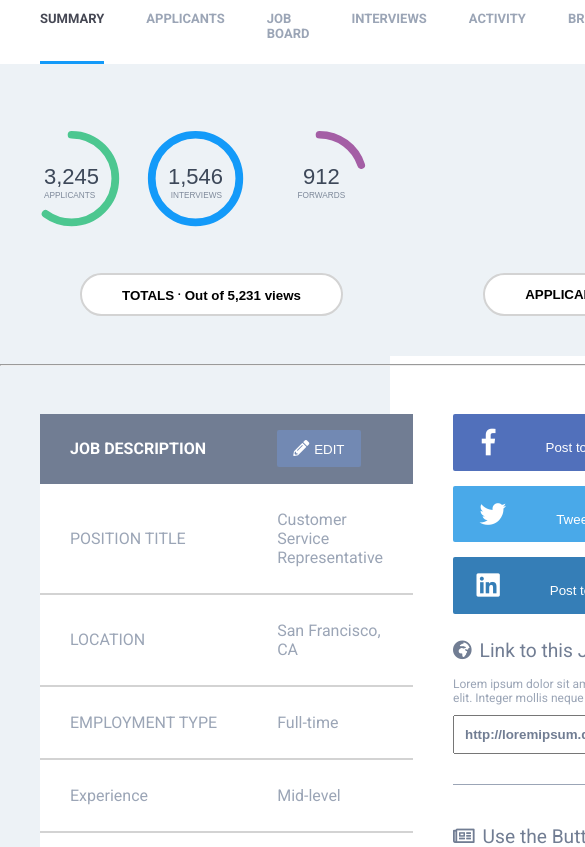
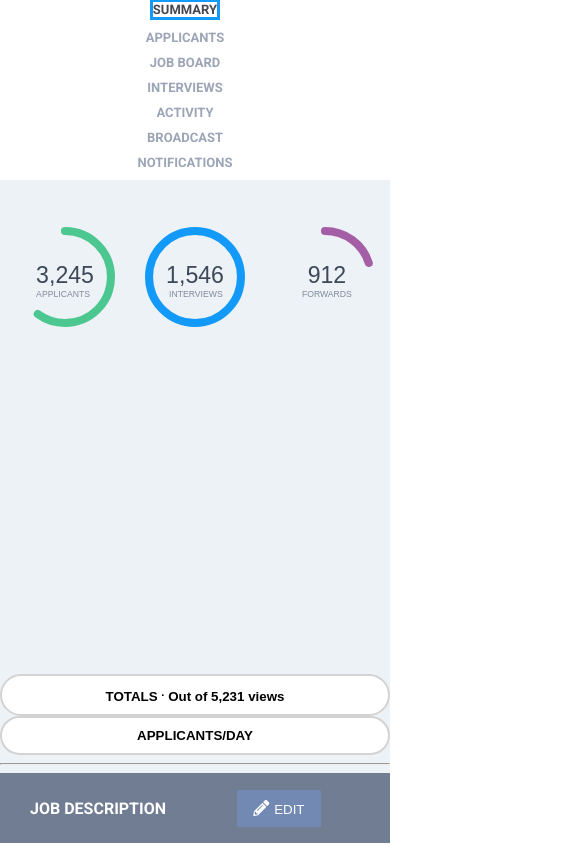
Before and after one commit to marcusp619/mp-comp-challenge-3, a website: page index.html in a window 390 px wide. Shown: the part 217-1064 px from the top of the page, 585 px wide, since content can reach past the window. Drawn offline with Linux system fonts and the light colour scheme.

Commit message:
Add media queries to all sections

```diff
--- a/index.html
+++ b/index.html
@@ -116,7 +116,7 @@
         </section>
         <hr>
         <section class="change__name">
-          <table>
+          <table class="table">
             <thead>
               <tr>
                 <th>JOB DESCRIPTION</th>
@@ -159,9 +159,11 @@
            </tbody>
          </table>
          <div class="social">
-           <button class="social__link social__link--facebook"><i class="fab fa-facebook-f icon--white"></i>Post to Facebook</button>
-           <button class="social__link social__link--twitter"><i class="fab fa-twitter icon--white"></i>Tweet this Job</button>
-           <button class="social__link social__link--linkedin"><i class="fab fa-linkedin icon--white"></i>Post to Linkedin</button>
+           <div class="social__buttons">
+             <button class="social__link social__link--facebook"><i class="fab fa-facebook-f icon--white"></i>Post to Facebook</button>
+             <button class="social__link social__link--twitter"><i class="fab fa-twitter icon--white"></i>Tweet this Job</button>
+             <button class="social__link social__link--linkedin"><i class="fab fa-linkedin icon--white"></i>Post to Linkedin</button>
+           </div>
            <div class="link__me">
              <h4 class="link__desc"><i class="fas fa-globe-africa"></i>Link to this Job</h4>
              <p>Lorem ipsum dolor sit amet, consectetur adipis cing elit. Integer mollis neque eget vestibpend.</p>
--- a/style.css
+++ b/style.css
@@ -423,7 +423,25 @@ thead {
   }
 }
 
-@media screen and (max-width: 895)
+@media screen and (max-width: 895px) {
+
+  .change__name {
+    display: grid;
+    grid-template-columns: 1fr 1fr 1fr 1fr;
+    grid-template-areas: "tables tables tables tables"
+                         ". link link .";
+  }
+
+  .social {
+    grid-area: link;
+    padding-top: 15px;
+  }
+
+  .table {
+    grid-area: tables;
+  }
+
+}
 
 @media screen and (max-width: 795px) {
   .data {
@@ -438,3 +456,69 @@ thead {
     margin-right: 20px;
   }
 }
+
+@media screen and (max-width: 695px ) {
+  .job {
+    display: grid;
+    grid-template-columns: 1fr;
+    grid-template-rows: 1fr 1fr;
+    justify-items: center;
+  }
+
+  .job__location {
+    text-align: center
+  }
+
+  .job__menu {
+    grid-row: 2;
+  }
+}
+
+@media screen and (max-width: 625px) {
+  .change__name {
+    display: grid;
+    grid-template-columns: 1fr 1fr 1fr 1fr;
+    grid-template-areas: "tables tables tables tables"
+                         "link link link link";
+  }
+
+  .job__navlist {
+    flex-wrap: wrap;
+  }
+
+  .item--job {
+    padding-bottom: 0;
+  }
+
+  .item__job--active {
+    border: 3px solid rgb(19, 154, 249);
+    color: rgb(69, 71, 83)
+  }
+}
+
+@media screen and (max-width: 470px) {
+
+  .header {
+    grid-template-columns: 40px 1fr 40px 40px 40px;
+  }
+
+  .change__name,
+  .data,
+  .job,
+  .social {
+    padding: 0;
+  }
+
+  .job__navlist {
+    align-items: center;
+    flex-direction: column;
+  }
+
+  .data__btns {
+    flex-direction: column;
+  }
+
+  .item--job {
+    margin-bottom: 10px;
+  }
+}
```
